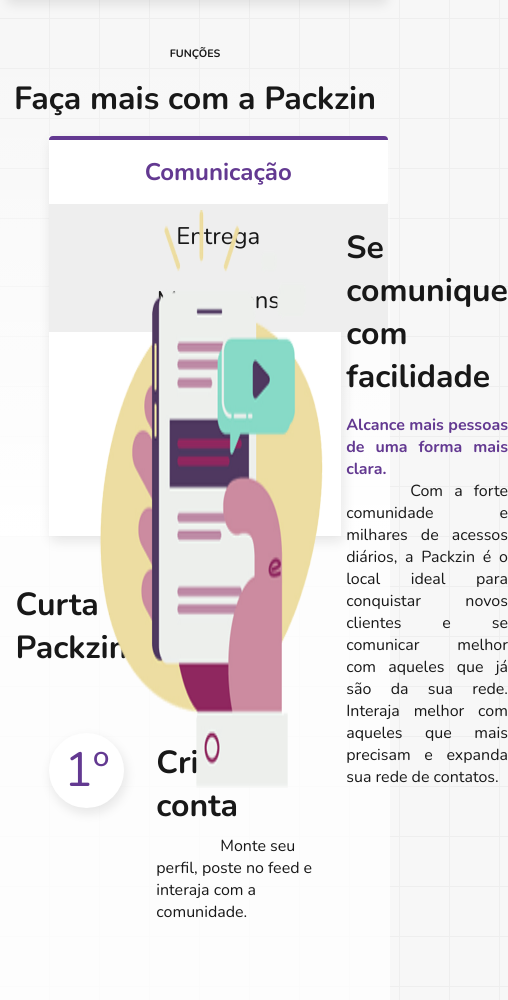
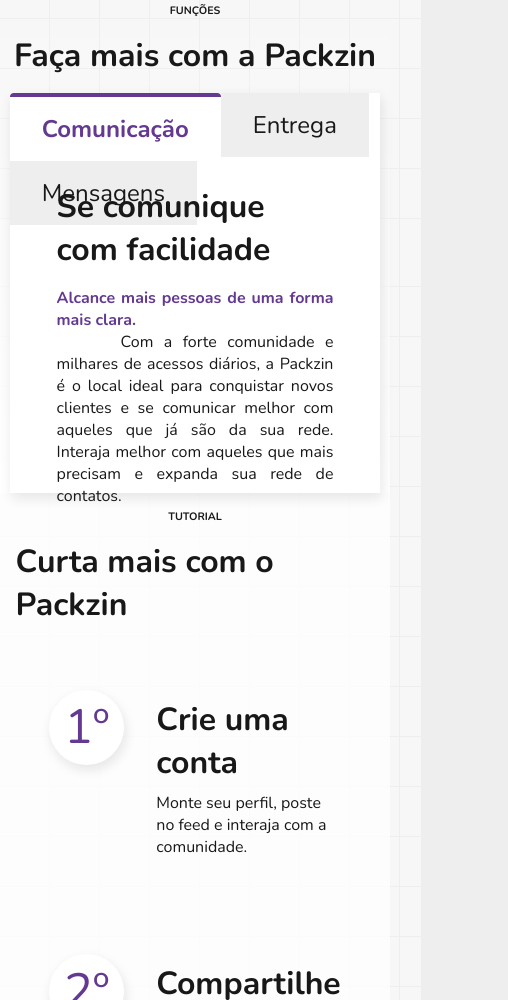
Before and after one commit to raysantori/website-packzin, a plain HTML site: page paginas/inicio.html in a window 390 px wide. Shown: the part 1275-2275 px from the top of the page, 508 px wide, since content can reach past the window. Drawn offline with nearby package versions, Linux system fonts and the light colour scheme.

Commit message:
feat. abas de navegação responsivas

```diff
--- a/arquivos/css/global.css
+++ b/arquivos/css/global.css
@@ -85,7 +85,7 @@ body{
     font-size: 2rem;
 }
 
-p{
+.aba-nav p{
     text-indent: 4rem;
 }
 
@@ -173,6 +173,23 @@ input:hover{
     transition: all 1s ease;
 }
 
+.aba-nav input[type="radio"] {
+    display:none;
+    position: absolute;
+}
+
+.aba-nav input[type="radio"]:checked ~ label {
+    background-color: var(--cor-sobreposta);
+    color:var(--cor-primaria);
+    font-weight: bold;
+    border-top: 4px solid var(--cor-primaria);
+    border-radius: 4px;
+}
+
+input[type="radio"]:checked ~ .conteudo-aba{
+    display: block;
+}
+
 /*rodapé*/
 footer{
     display: flex;
--- a/arquivos/css/style.css
+++ b/arquivos/css/style.css
@@ -109,6 +109,57 @@ img{
     box-shadow: 2px 5px 12px rgba(24, 24, 24, 0.1);
 }
 
+.aba-nav{
+    position: relative;
+    width: 75%; height: 400px;
+    background-color: var(--cor-sobreposta);
+    box-shadow: 2px 5px 12px rgba(24, 24, 24, 0.1);
+}
+
+@media only screen and (max-width:500px){
+    .aba-nav{
+        width: 95%;
+    }
+}
+
+.aba-nav ul{
+    list-style: none;
+}
+
+.aba-nav ul li{
+    float: left;
+}
+
+.aba-nav label{
+    width: 339px;
+    display: block;
+    background-color: var(--cor-fundo);
+    color:var(--cor-conteudo);
+    font-size: 1.5rem;
+    text-align: center;
+    padding: 1rem 2rem;
+    cursor: pointer;
+}
+
+@media only screen and (max-width:500px){
+    .aba-nav label{
+        width: 100% !important;
+    }
+}
+
+.conteudo-aba{
+    display: none;
+    position: absolute;
+    padding: 2% 4% 4% 4%;
+    left: 0;
+}
+
+@media only screen and (max-width:500px){
+    .aba-nav img{
+        display: none;
+    }
+}
+
 .two-columns-10-90{
     display: grid;
     grid-template-columns: 0.1fr 1.9fr;
@@ -142,53 +193,3 @@ img{
         display: none;
     }
 }
-
-.aba-nav{
-    position: relative;
-    width: 75%; height: 400px;
-    background-color: var(--cor-sobreposta);
-    box-shadow: 2px 5px 12px rgba(24, 24, 24, 0.1);
-}
-
-.aba-nav ul{
-    list-style: none;
-}
-
-.aba-nav ul li{
-    float: left;
-}
-
-.aba-nav label{
-    width: 339px;
-    display: block;
-    background-color: var(--cor-fundo);
-    color:var(--cor-conteudo);
-    font-size: 1.5rem;
-    text-align: center;
-    padding: 1rem;
-    cursor: pointer;
-}
-
-.aba-nav input[type="radio"] {
-    display:none;
-    position: absolute;
-}
-
-.aba-nav input[type="radio"]:checked ~ label {
-    background-color: var(--cor-sobreposta);
-    color:var(--cor-primaria);
-    font-weight: bold;
-    border-top: 4px solid var(--cor-primaria);
-    border-radius: 4px;
-}
-
-.conteudo-aba{
-    display: none;
-    position: absolute;
-    padding: 2% 4% 4% 4%;
-    left: 0;
-}
-
-input[type="radio"]:checked ~ .conteudo-aba{
-    display: block;
-}
```
